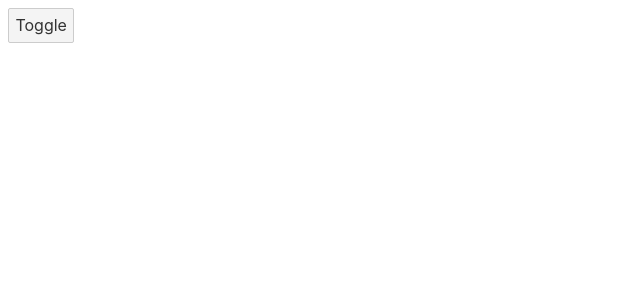
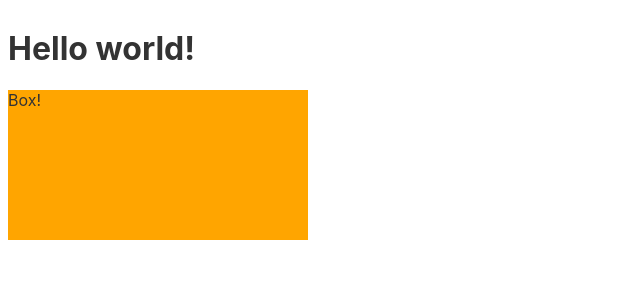
Before and after one commit to BalckUK/Svelte, a Svelte app in the folder svelte-app/: page / in a window 1280 px wide. Shown: the top 300 px of the page, without its empty margins (0-640 px from the left). Built offline with nearby package versions, Linux system fonts and the light colour scheme.

Commit message:
이벤트 예제

```diff
--- a/svelte-app/src/App.svelte
+++ b/svelte-app/src/App.svelte
@@ -1,13 +1,29 @@
 <script>
-    import Something from './Something.svelte'
+    import {onMount} from "svelte";
+    let name = 'world';
+    let isRed = false
+    /*  onMount(() => {
+        const box = document.querySelector('.box');
+        box.addEventListener('click', () => {
+            isRed = !isRed
+        })
+})*/
 
-    let toggle = false
+
 </script>
 
-<button on:click={() => {toggle = !toggle}}>
-    Toggle
-</button>
-
-{#if toggle}
-    <Something/>
-{/if}
+<h1>Hello {name}!</h1>
+<div
+    class="box"
+    style="background-color: {isRed ? 'red' : 'orange'};"
+    on:click={() => {isRed = !isRed}}
+    on:mouseenter={() => {name = 'enter'}}
+    on:mouseleave={() => {name = 'leave'}}>Box!
+</div>
+<style>
+    .box {
+        width: 300px;
+        height: 150px;
+        background-color: orange;
+    }
+</style>
--- a/svelte-app/src/App1.svelte
+++ b/svelte-app/src/App1.svelte
@@ -4,6 +4,11 @@
 </script>
 
 <h1>Hello {name}</h1>
+
+<button on:click={() => {name = 'Heropy'}}>
+	Change!
+</button>
+
 <Hello/>
 
 <style>
```
Also changed, not shown: svelte-app/src/App3.svelte (added, +13 -0 lines), 1 other file (tests, documents, lock files or other folders).
